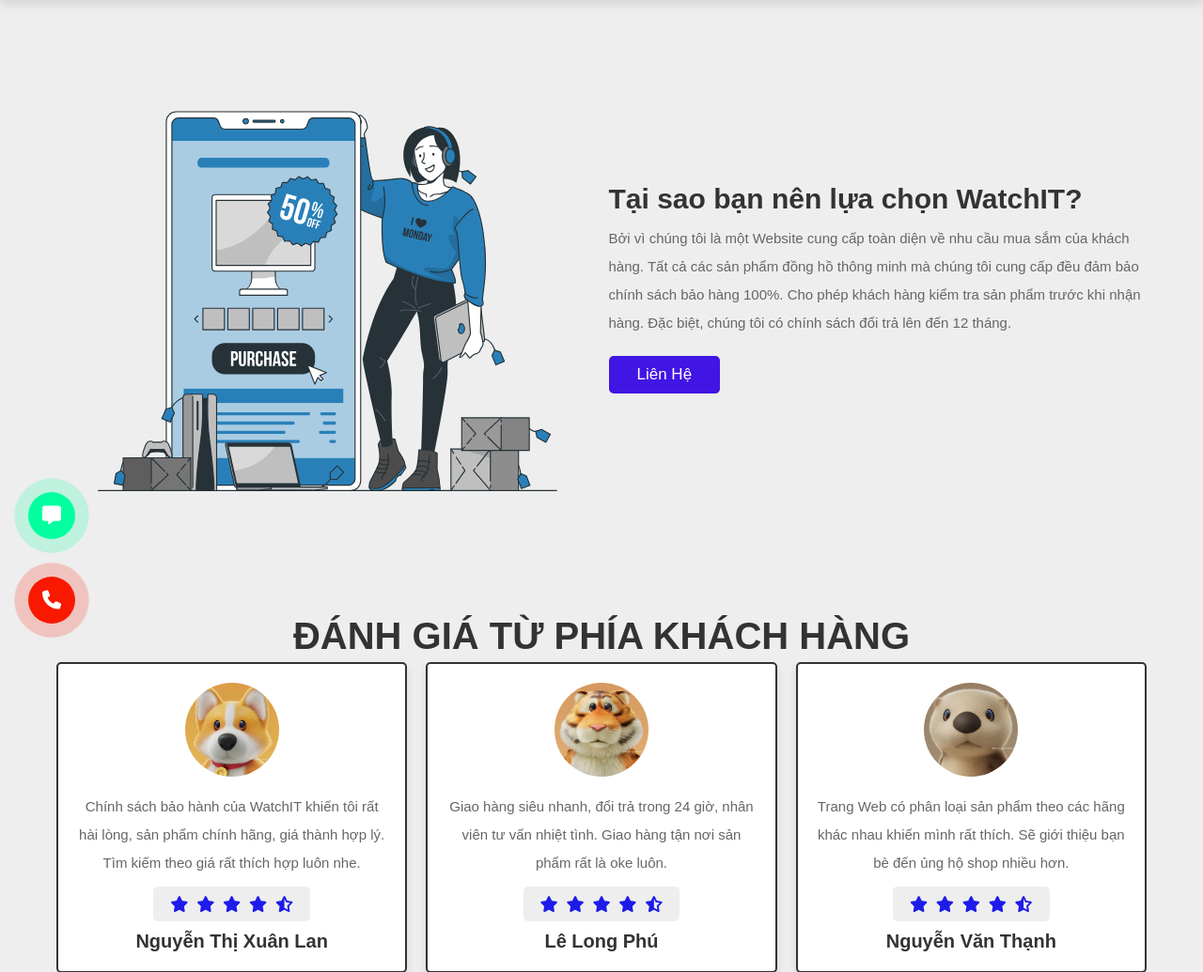
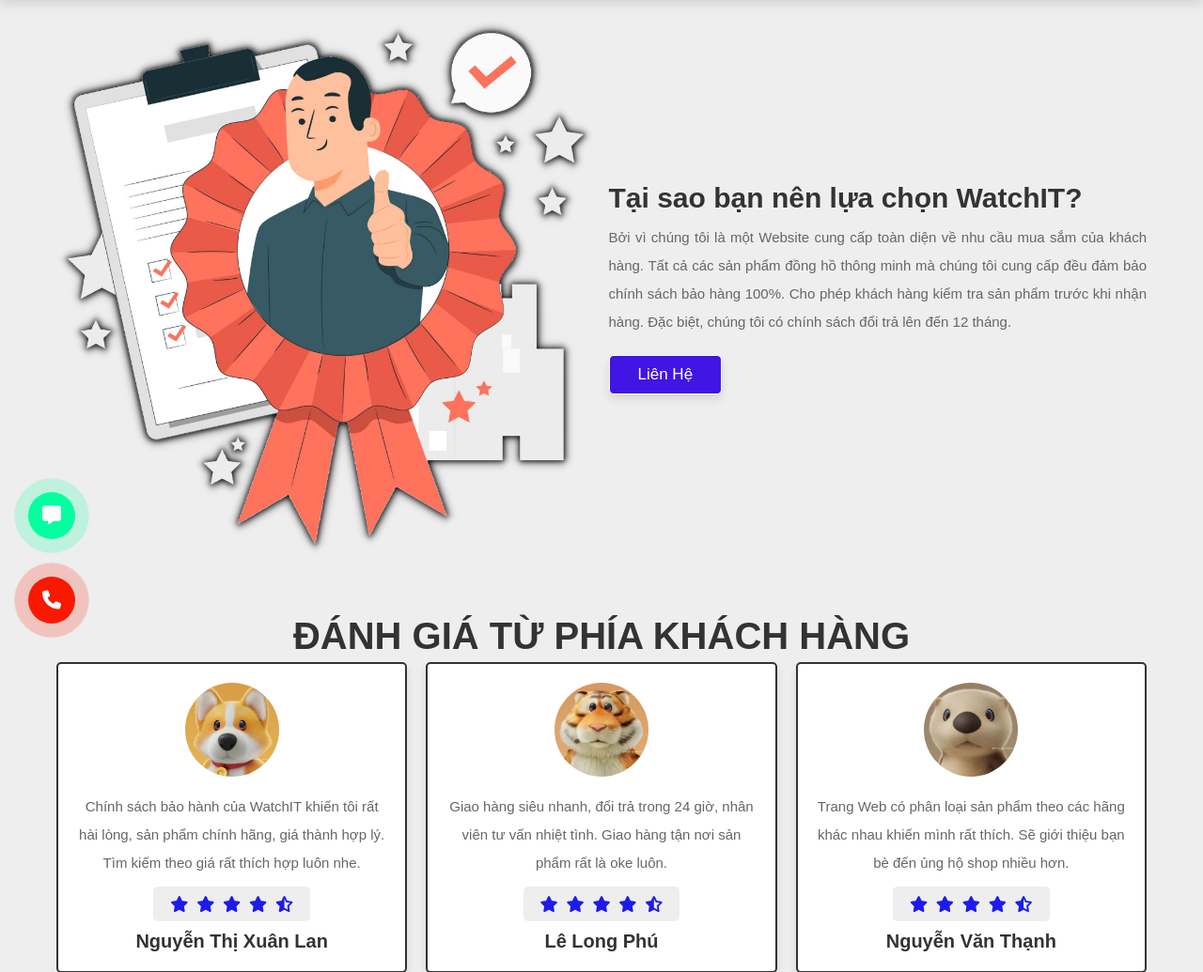
Before and after one commit to vodoanquangvinh/webite01, a PHP site: page /about.php in a window 1280 px wide. Shown: the part 106-1141 px from the top of the page at 94% size. Run offline with PHP 8.4, Linux system fonts and the light colour scheme; data comes from the database, SQL or seed files in the repository; data that the repository does not hold is empty; some libraries are stand-ins or nearby versions.

Commit message:
update cuối ngày 20/11

```diff
--- a/about.php
+++ b/about.php
@@ -38,7 +38,7 @@ if(isset($_SESSION['user_id'])){
    <div class="row">
 
       <div class="image">
-         <img src="images/about-img.svg" alt="">
+         <img src="images/about-img.png" alt="">
       </div>
 
       <div class="content">
--- a/css/style.css
+++ b/css/style.css
@@ -1097,11 +1097,14 @@ section{
    font-size: 1.5rem;
    color:var(--light-color);
    padding:1rem 0;
+   text-align: justify;
 }
 
 .about .row .content .btn{
    display: inline-block;
    width: auto;
+   border: 1pt solid #fff;
+   box-shadow: var(--box-shadow);
 }
 
 .reviews .slide{
```
Also changed, not shown: images/about-img.png (added), images/about-img.svg (deleted), images/favicon.png (deleted).
